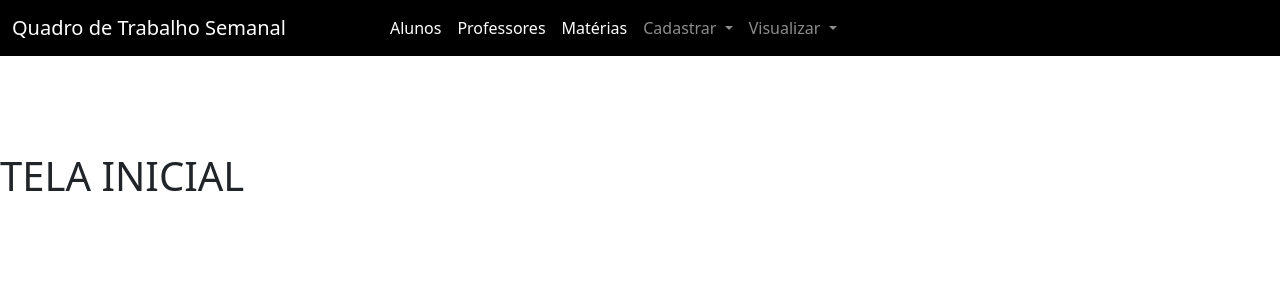
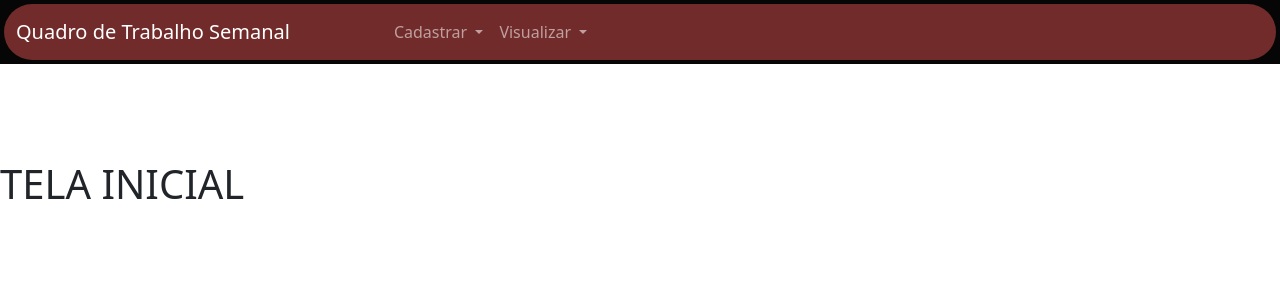
Before and after one commit to HenriqueTorresA/Projeto-Qts-Faculdade, a Django app: page / in a window 1280 px wide. Shown: the top 300 px of the page. Run offline with Django 5.2, Linux system fonts and the light colour scheme; data comes from the database, SQL or seed files in the repository.

Commit message:
Alterado Layout do arquivo base.html

```diff
--- a/projeto_qts/app_qts/templates/qts/base.html
+++ b/projeto_qts/app_qts/templates/qts/base.html
@@ -1,52 +1,49 @@
 <!doctype html>
 <html lang="en">
+
 <head>
   <!-- Required meta tags -->
   <meta charset="utf-8">
   <meta name="viewport" content="width=device-width, initial-scale=1">
 
   <!-- Bootstrap CSS -->
-    <link href="https://cdn.jsdelivr.net/npm/bootstrap@5.0.2/dist/css/bootstrap.min.css" rel="stylesheet" integrity="sha384-EVSTQN3/azprG1Anm3QDgpJLIm9Nao0Yz1ztcQTwFspd3yD65VohhpuuCOmLASjC" crossorigin="anonymous">
+  <link href="https://cdn.jsdelivr.net/npm/bootstrap@5.0.2/dist/css/bootstrap.min.css" rel="stylesheet"
+    integrity="sha384-EVSTQN3/azprG1Anm3QDgpJLIm9Nao0Yz1ztcQTwFspd3yD65VohhpuuCOmLASjC" crossorigin="anonymous">
 
   <title>Cadastro de QTS</title>
 </head>
+
 <body>
   <!-- Navbar -->
-        <nav style="background-color: rgb(0, 0, 0) !important; color: white;" class="navbar navbar-expand-lg navbar-dark bg-dark">
+  <div style="background-color: rgb(6, 6, 6);" class="p-1">
+    <nav style="background-color: rgb(113, 43, 43) !important; color: white;"
+      class="navbar navbar-expand-lg navbar-dark bg-dark rounded-pill">
       <div class="container-fluid">
         <a class="navbar-brand me-5 pe-5" href=" {% url 'home' %} ">Quadro de Trabalho Semanal</a>
-                <button class="navbar-toggler" type="button" data-bs-toggle="collapse" data-bs-target="#navbarSupportedContent" aria-controls="navbarSupportedContent" aria-expanded="false" aria-label="Toggle navigation">
+        <button class="navbar-toggler" type="button" data-bs-toggle="collapse" data-bs-target="#navbarSupportedContent"
+          aria-controls="navbarSupportedContent" aria-expanded="false" aria-label="Toggle navigation">
           <span class="navbar-toggler-icon"></span>
         </button>
         <div class="collapse navbar-collapse" id="navbarSupportedContent">
           <ul class="navbar-nav me-auto mb-2 mb-lg-0">
-                  <li class="nav-item">
-                    <a class="nav-link active" aria-current="page" href=" {% url 'listar_alunos' %} ">Alunos</a>
-                  </li>
-                  <li class="nav-item">
-                    <a class="nav-link active" aria-current="page" href=" {% url 'listar_professores' %} ">Professores</a>
-                  </li>
-                  <li class="nav-item">
-                    <a class="nav-link active" aria-current="page" href=" {% url 'listar_materia' %} ">Matérias</a>
-                  </li>
             <li class="nav-item dropdown">
-                    <a class="nav-link dropdown-toggle" href="#" id="navbarDropdown" role="button" data-bs-toggle="dropdown" aria-expanded="false">
+              <a class="nav-link dropdown-toggle" href="#" id="navbarDropdown" role="button" data-bs-toggle="dropdown"
+                aria-expanded="false">
                 Cadastrar
               </a>
               <ul class="dropdown-menu" aria-labelledby="navbarDropdown">
                 <li><a class="dropdown-item" href="{% url 'tela_cadastrar_alunos' %}">Cadastrar Aluno</a></li>
-                      <li><hr class="dropdown-divider"></li>
                 <li><a class="dropdown-item" href="{% url 'tela_cadastrar_professores' %}">Cadastrar Professor</a></li>
                 <li><a class="dropdown-item" href="{% url 'tela_cadastrar_materia' %}">Cadastrar Matérias</a></li>
               </ul>
             </li>
             <li class="nav-item dropdown">
-                    <a class="nav-link dropdown-toggle" href="#" id="navbarDropdown" role="button" data-bs-toggle="dropdown" aria-expanded="false">
+              <a class="nav-link dropdown-toggle" href="#" id="navbarDropdown" role="button" data-bs-toggle="dropdown"
+                aria-expanded="false">
                 Visualizar
               </a>
               <ul class="dropdown-menu" aria-labelledby="navbarDropdown">
                 <li><a class="dropdown-item" href="{% url 'listar_alunos' %}">Alunos</a></li>
-                      <li><hr class="dropdown-divider"></li>
                 <li><a class="dropdown-item" href="{% url 'listar_professores' %}">Professores</a></li>
                 <li><a class="dropdown-item" href="{% url 'listar_materia' %}">Matérias</a></li>
               </ul>
@@ -55,6 +52,7 @@
         </div>
       </div>
     </nav>
+  </div>
   {% block conteudo %}
 
   {% endblock %}
@@ -62,7 +60,9 @@
   <!-- Optional JavaScript; choose one of the two! -->
 
   <!-- Option 1: Bootstrap Bundle with Popper -->
-    <script src="https://cdn.jsdelivr.net/npm/bootstrap@5.0.2/dist/js/bootstrap.bundle.min.js" integrity="sha384-MrcW6ZMFYlzcLA8Nl+NtUVF0sA7MsXsP1UyJoMp4YLEuNSfAP+JcXn/tWtIaxVXM" crossorigin="anonymous"></script>
+  <script src="https://cdn.jsdelivr.net/npm/bootstrap@5.0.2/dist/js/bootstrap.bundle.min.js"
+    integrity="sha384-MrcW6ZMFYlzcLA8Nl+NtUVF0sA7MsXsP1UyJoMp4YLEuNSfAP+JcXn/tWtIaxVXM"
+    crossorigin="anonymous"></script>
 
   <!-- Option 2: Separate Popper and Bootstrap JS -->
   <!--
@@ -70,4 +70,5 @@
             <script src="https://cdn.jsdelivr.net/npm/bootstrap@5.0.2/dist/js/bootstrap.min.js" integrity="sha384-cVKIPhGWiC2Al4u+LWgxfKTRIcfu0JTxR+EQDz/bgldoEyl4H0zUF0QKbrJ0EcQF" crossorigin="anonymous"></script>
     -->
 </body>
+
 </html>
```
Lines whose indentation alone changed are shown as unchanged.
